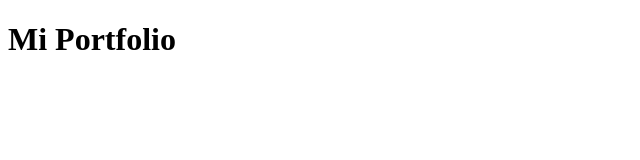
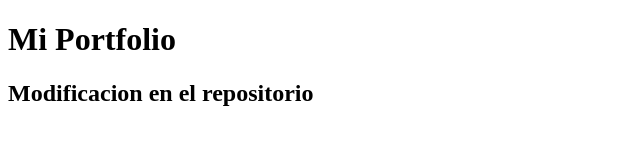
Before and after one commit to CesAle/PortfolioFrontEnd, a plain HTML site: page index.html in a window 1280 px wide. Shown: the whole page, without its empty margins (0-640 px from the left). Drawn offline with Linux system fonts and the light colour scheme.

Commit message:
Update index.html

```diff
--- a/index.html
+++ b/index.html
@@ -8,6 +8,6 @@
 </head>
 <body>
     <h1>Mi Portfolio</h1>
-
+    <h2>Modificacion en el repositorio</h2>
 </body>
 </html>
```
